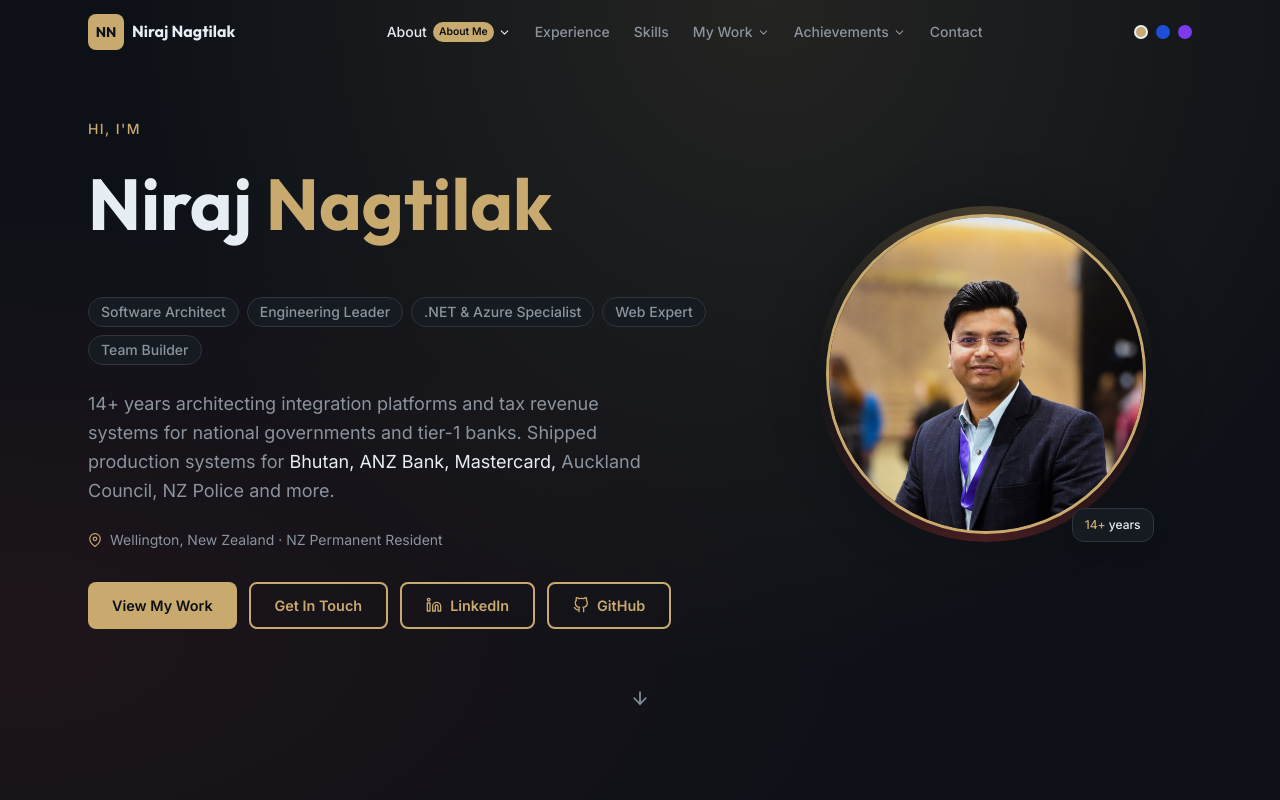
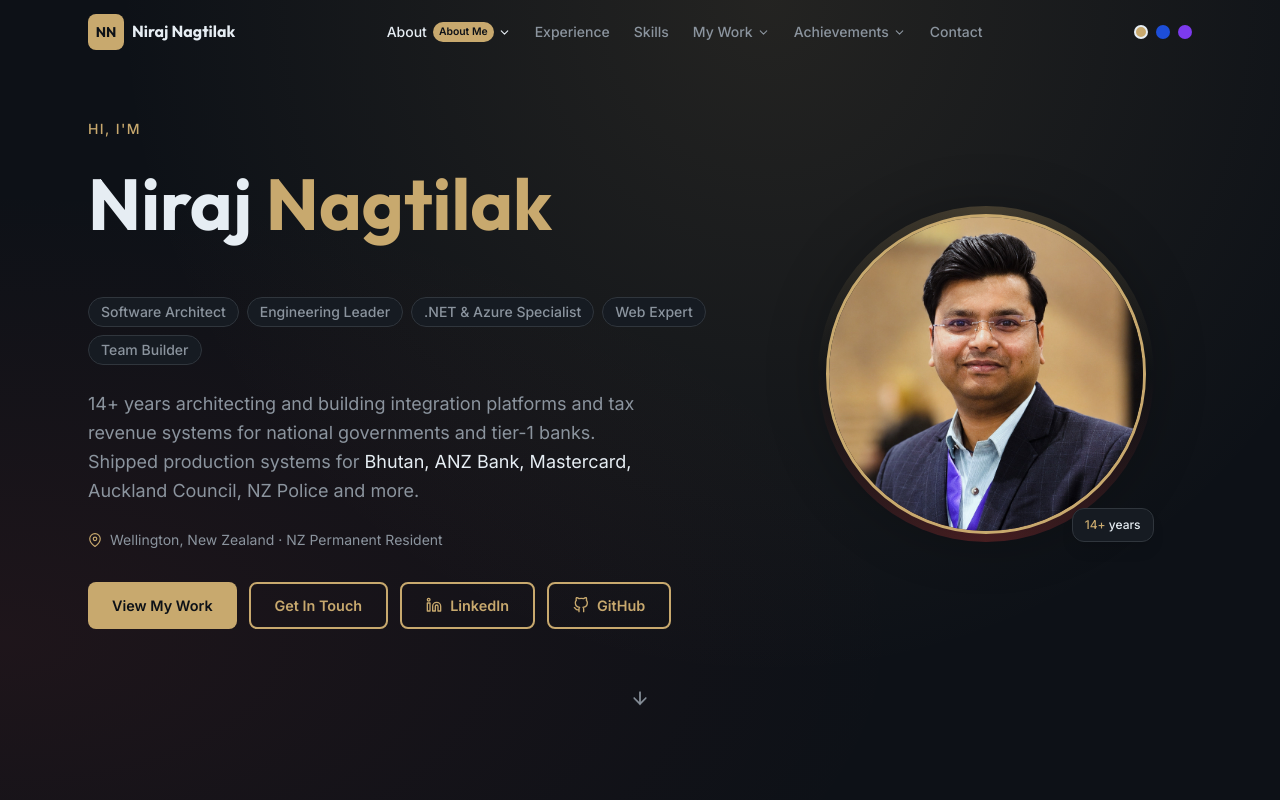
Before and after one commit to niraj-nagtilak1990/niraj-nagtilak1990.github.io, a React (Vite) app: page / in a window 1280 px wide. Shown: the top 800 px of the page. Built offline with nearby package versions, Linux system fonts and the light colour scheme.

Commit message:
accessibility and more fixes. Profile phone zoomed Design patterns improvised dates on content corrected

```diff
--- a/src/App.jsx
+++ b/src/App.jsx
@@ -20,7 +20,7 @@
     <ThemeProvider>
       <div style={{ background: 'var(--background)', minHeight: '100vh' }}>
         <Navbar />
-        <main>
+        <main id="main-content">
           <Hero />
           <About />
           <Traits />
--- a/src/components/layout/Navbar.jsx
+++ b/src/components/layout/Navbar.jsx
@@ -162,6 +162,20 @@
     return () => window.removeEventListener('scroll', onScroll);
   }, []);
 
+  // Close mobile menu on Escape and return focus to toggle button
+  const menuBtnRef = useRef(null);
+  useEffect(() => {
+    if (!menuOpen) return;
+    const onKey = (e) => {
+      if (e.key === 'Escape') {
+        setMenuOpen(false);
+        menuBtnRef.current?.focus();
+      }
+    };
+    document.addEventListener('keydown', onKey);
+    return () => document.removeEventListener('keydown', onKey);
+  }, [menuOpen]);
+
   useEffect(() => {
     const observer = new IntersectionObserver(
       (entries) => {
@@ -177,6 +191,8 @@
   }, []);
 
   return (
+    <>
+    <a href="#main-content" className="skip-link">Skip to main content</a>
     <header
       className="fixed top-0 left-0 right-0 z-50 transition-all duration-300"
       style={{
@@ -216,6 +232,8 @@
             style={{ color: 'var(--muted)' }}
             onClick={() => setMenuOpen(v => !v)}
             aria-label="Toggle menu"
+            aria-expanded={menuOpen}
+            ref={menuBtnRef}
           >
             {menuOpen ? <FiX size={22} /> : <FiMenu size={22} />}
           </button>
@@ -249,5 +267,6 @@
         </div>
       )}
     </header>
+    </>
   );
 }
--- a/src/components/sections/BhutanTrips.jsx
+++ b/src/components/sections/BhutanTrips.jsx
@@ -104,18 +104,21 @@
 
         <div style={{ display: 'flex', gap: '0.3rem', alignItems: 'center' }}>
           {trip.photos.map((_, i) => (
-            <div
+            <button
               key={i}
               onClick={() => onPhotoChange(i)}
+              aria-label={`Photo ${i + 1} of ${trip.photos.length}`}
+              aria-current={i === photoIdx ? 'true' : undefined}
               style={{
                 width: i === photoIdx ? 16 : 5,
                 height: 5, borderRadius: 999,
+                border: 'none', padding: 0, cursor: 'pointer',
                 background: i === photoIdx ? 'var(--primary)' : 'rgba(255,255,255,0.35)',
-                cursor: 'pointer',
                 transition: 'all 0.25s',
               }}
             />
           ))}
+
         </div>
 
         <span style={{ fontSize: '0.68rem', fontWeight: 600, color: 'rgba(255,255,255,0.55)', minWidth: 28, textAlign: 'center' }}>
--- a/src/components/sections/Hero.jsx
+++ b/src/components/sections/Hero.jsx
@@ -59,12 +59,16 @@
                   className="absolute inset-0 rounded-full scale-105 opacity-30"
                   style={{ background: `conic-gradient(from 0deg, var(--primary), transparent, var(--accent), transparent, var(--primary))` }}
                 />
+                <div
+                  className="relative z-10 w-48 h-48 rounded-full overflow-hidden"
+                  style={{ border: '3px solid var(--primary)', boxShadow: '0 0 40px rgba(0,0,0,0.3)' }}
+                >
                   <img
                     src="/images/niraj-nagtilak-profile.jpg"
                     alt="Niraj Nagtilak"
-                  className="relative z-10 w-48 h-48 rounded-full object-cover object-top"
-                  style={{ border: '3px solid var(--primary)', boxShadow: '0 0 40px rgba(0,0,0,0.3)' }}
+                    className="w-full h-full object-cover object-top" style={{ transform: 'scale(1.2)' }}
                   />
+                </div>
                 <div
                   className="absolute -bottom-2 -right-2 z-20 glass rounded-xl px-3 py-2 text-xs font-medium shadow-lg"
                   style={{ color: 'var(--foreground)' }}
@@ -98,7 +102,7 @@
               className="text-lg max-w-xl leading-relaxed"
               style={{ color: 'var(--muted)' }}
             >
-              {yearsExp}+ years architecting integration platforms and tax revenue systems for national
+              {yearsExp}+ years architecting and building integration platforms and tax revenue systems for national
               governments and tier-1 banks. Shipped production systems for{' '}
               <span style={{ color: 'var(--foreground)' }}>Bhutan, ANZ Bank, Mastercard,</span>{' '}
               Auckland Council, NZ Police and more.
@@ -161,15 +165,16 @@
                   background: `conic-gradient(from 0deg, var(--primary), transparent, var(--accent), transparent, var(--primary))`,
                 }}
               />
+              <div
+                className="relative z-10 w-64 h-64 lg:w-80 lg:h-80 rounded-full overflow-hidden"
+                style={{ border: '3px solid var(--primary)', boxShadow: '0 0 60px rgba(0,0,0,0.3)' }}
+              >
                 <img
                   src="/images/niraj-nagtilak-profile.jpg"
                   alt="Niraj Nagtilak"
-                className="relative z-10 w-64 h-64 lg:w-80 lg:h-80 rounded-full object-cover object-top"
-                style={{
-                  border: '3px solid var(--primary)',
-                  boxShadow: '0 0 60px rgba(0,0,0,0.3)',
-                }}
+                  className="w-full h-full object-cover object-top" style={{ transform: 'scale(1.5)' }}
                 />
+              </div>
               {/* Floating badge */}
               <div
                 className="absolute -bottom-2 -right-2 z-20 glass rounded-xl px-3 py-2 text-xs font-medium shadow-lg"
--- a/src/components/sections/Recommendations.jsx
+++ b/src/components/sections/Recommendations.jsx
@@ -168,12 +168,13 @@
 
               {/* Dots — desktop only (too many on mobile) */}
               {!isMobile && (
-                <div className="flex gap-2" role="group" aria-label="Recommendation pages">
+                <div className="flex gap-2" role="tablist" aria-label="Recommendation pages">
                   {Array.from({ length: totalPages }).map((_, i) => (
                     <button
                       key={i}
-                      aria-label={`Go to page ${i + 1}`}
-                      aria-current={i === page ? 'true' : undefined}
+                      role="tab"
+                      aria-label={`Page ${i + 1} of ${totalPages}`}
+                      aria-selected={i === page}
                       className="w-2 h-2 rounded-full transition-all"
                       style={{ background: i === page ? 'var(--primary)' : 'var(--border)' }}
                       onClick={() => setPage(i)}
--- a/src/components/sections/Skills.jsx
+++ b/src/components/sections/Skills.jsx
@@ -9,6 +9,7 @@
   FiCloud, FiDatabase, FiTerminal, FiGitBranch, FiCode, FiServer, FiPlay,
   FiRefreshCw, FiRotateCw, FiLayout, FiArrowDown, FiLayers, FiGitMerge,
   FiZap, FiGrid, FiArrowRight, FiCircle, FiInbox, FiSliders,
+  FiColumns, FiShield, FiShare2,
 } from 'react-icons/fi';
 import { motion, AnimatePresence } from 'framer-motion';
 import AnimatedSection from '../ui/AnimatedSection.jsx';
--- a/src/data/achievements.js
+++ b/src/data/achievements.js
@@ -46,8 +46,8 @@
     icon: '🧪',
     title: 'Introduced Web UI Testing',
     org: 'DataTorque',
-    year: '2023',
-    description: 'Championed and led Web UI test automation — ran ~10 demos to win buy-in, then rolled out across all clients. Saves millions of dollars in manual regression testing on every build.',
+    year: '2020-Present',
+    description: 'Championed and led Web UI test automation — ran ~10 demos to win buy-in, then rolled out across all clients. Saves millions of dollars in manual regression testing costs per year.',
   },
   {
     id: 7,
@@ -55,7 +55,7 @@
     title: 'Web Guild Lead',
     org: 'DataTorque',
     year: '2022–present',
-    description: 'Sole web expert across the organisation — ran the Web Guild and maintained a 100% resolution rate. Every engineer who came with a web problem left with a solution.',
+    description: 'Trusted web expert across the organisation — ran the Web Guild and maintained a 100% resolution rate. Every engineer who came with a web problem left with a solution.',
   },
   {
     id: 8,
--- a/src/data/skills.js
+++ b/src/data/skills.js
@@ -60,14 +60,16 @@
     label: 'Architecture Patterns',
     skills: [
       { name: 'Event-Driven Architecture', icon: 'FiZap' },
-      { name: 'Microservices', icon: 'FiGrid' },
-      { name: 'CQRS', icon: 'FiArrowRight' },
-      { name: 'Domain-Driven Design', icon: 'FiLayers' },
-      { name: 'API-First / REST', icon: 'FiServer' },
-      { name: 'Clean Architecture', icon: 'FiCircle' },
-      { name: 'Outbox Pattern', icon: 'FiInbox' },
-      { name: 'BFF Pattern', icon: 'FiSliders' },
-      { name: 'Saga Pattern', icon: 'FiRefreshCw' },
+      { name: 'Microservices',             icon: 'FiGrid' },
+      { name: 'CQRS + Event Sourcing',     icon: 'FiArrowRight' },
+      { name: 'Domain-Driven Design',      icon: 'FiLayers' },
+      { name: 'Clean Architecture',        icon: 'FiCircle' },
+      { name: 'Vertical Slice Arch',       icon: 'FiColumns' },
+      { name: 'API-First / REST / gRPC',   icon: 'FiServer' },
+      { name: 'BFF Pattern',               icon: 'FiSliders' },
+      { name: 'Circuit Breaker (Polly)',    icon: 'FiShield' },
+      { name: 'Mediator (MediatR)',         icon: 'FiShare2' },
+      { name: 'Strangler Fig',             icon: 'FiGitMerge' },
     ],
   },
   {
--- a/src/index.css
+++ b/src/index.css
@@ -190,6 +190,50 @@
   border-top: 1px solid var(--border);
 }
 
+/* ── Focus visible ────────────────────────────────────────────────────── */
+a:focus-visible,
+button:focus-visible,
+[tabindex]:focus-visible {
+  outline: 2px solid var(--primary);
+  outline-offset: 3px;
+  border-radius: 4px;
+}
+.form-input:focus-visible {
+  outline: 2px solid var(--primary);
+  outline-offset: 0;
+}
+
+/* ── Reduced motion ───────────────────────────────────────────────────── */
+@media (prefers-reduced-motion: reduce) {
+  *, *::before, *::after {
+    animation-duration: 0.01ms !important;
+    animation-iteration-count: 1 !important;
+    transition-duration: 0.01ms !important;
+  }
+  html { scroll-behavior: auto; }
+  .animate-bounce,
+  .animate-marquee,
+  .animate-marquee-reverse,
+  .animate-domain-float { animation: none !important; }
+}
+
+/* ── Skip navigation ──────────────────────────────────────────────────── */
+.skip-link {
+  position: absolute;
+  top: -100%;
+  left: 1rem;
+  padding: 0.5rem 1rem;
+  background: var(--primary);
+  color: var(--background);
+  font-weight: 700;
+  border-radius: 0 0 0.5rem 0.5rem;
+  z-index: 9999;
+  transition: top 0.2s;
+  text-decoration: none;
+  font-size: 0.875rem;
+}
+.skip-link:focus { top: 0; }
+
 /* ── Button primary ───────────────────────────────────────────────────── */
 .btn-primary {
   background: var(--primary);
```
Lines whose indentation alone changed are shown as unchanged.
